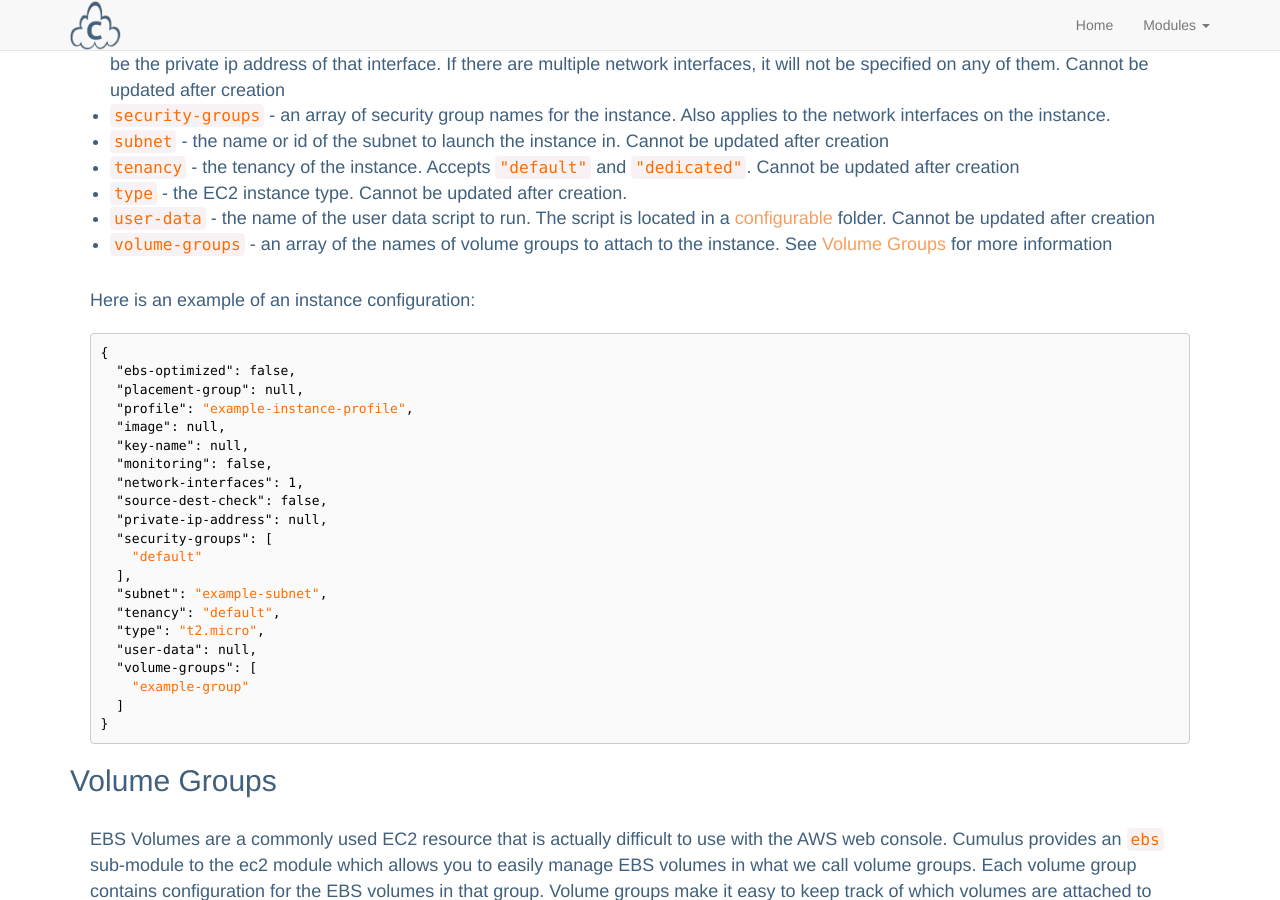
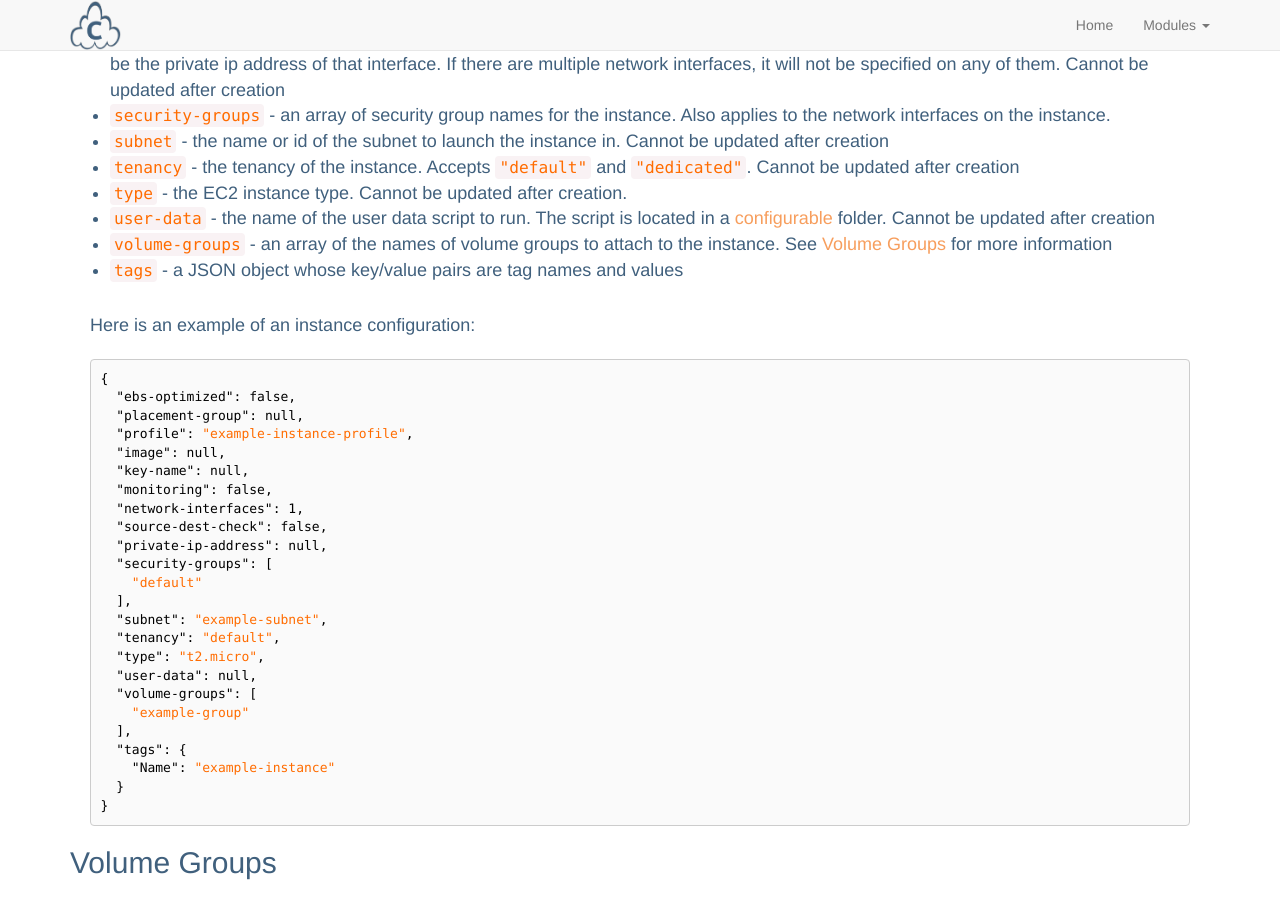
Before and after one commit to lucidsoftware/cumulus, a Jekyll site: the page built from modules/ec2.md, in a window 1280 px wide and 900 px high, scrolled down 1200 px. Built offline with Jekyll 4.4.1, drawn with Linux system fonts in a browser that asks for light colours.

Commit message:
Add tags to ec2 documentation

```diff
--- a/modules/ec2.md
+++ b/modules/ec2.md
@@ -31,6 +31,7 @@ Instances are JSON objects with the following attributes:
 * `type` - the EC2 instance type. Cannot be updated after creation.
 * `user-data` - the name of the user data script to run. The script is located in a [configurable](#configuration) folder. Cannot be updated after creation
 * `volume-groups` - an array of the names of volume groups to attach to the instance. See [Volume Groups](#volume-gorups) for more information
+* `tags` - a JSON object whose key/value pairs are tag names and values
 
 Here is an example of an instance configuration:
 
@@ -54,7 +55,10 @@ Here is an example of an instance configuration:
   "user-data": null,
   "volume-groups": [
     "example-group"
-  ]
+  ],
+  "tags": {
+    "Name": "example-instance"
+  }
 }
 {% endhighlight %}
 
```
